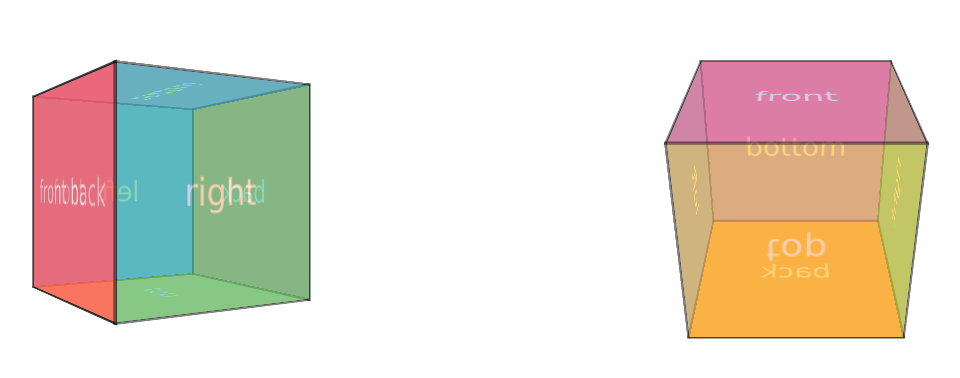
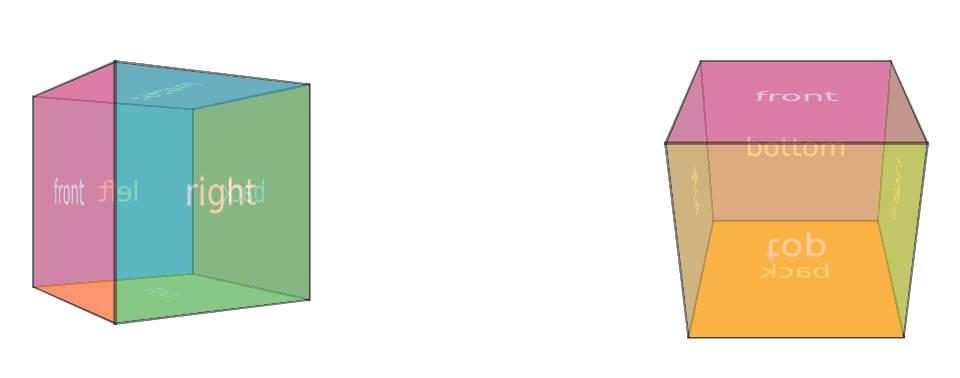
Before and after one commit to RasyaPrtma/Cube, a plain HTML site: page index.html in a window 1280 px wide. Shown: the part 158-536 px from the top of the page, without its empty margins (162-1122 px from the left). Drawn offline with Linux system fonts and the light colour scheme.

Commit message:
Mengubah Sisi Kubus

```diff
--- a/index.html
+++ b/index.html
@@ -11,7 +11,6 @@
     <div class="cube_scene">
         <div class="cube one">
             <div class="cube_face cube_face_front">front</div>
-            <div class="cube_face cube_face_front">front back</div>
             <div class="cube_face cube_face_back">back</div>
             <div class="cube_face cube_face_right">right</div>
             <div class="cube_face cube_face_left">left</div>
```
